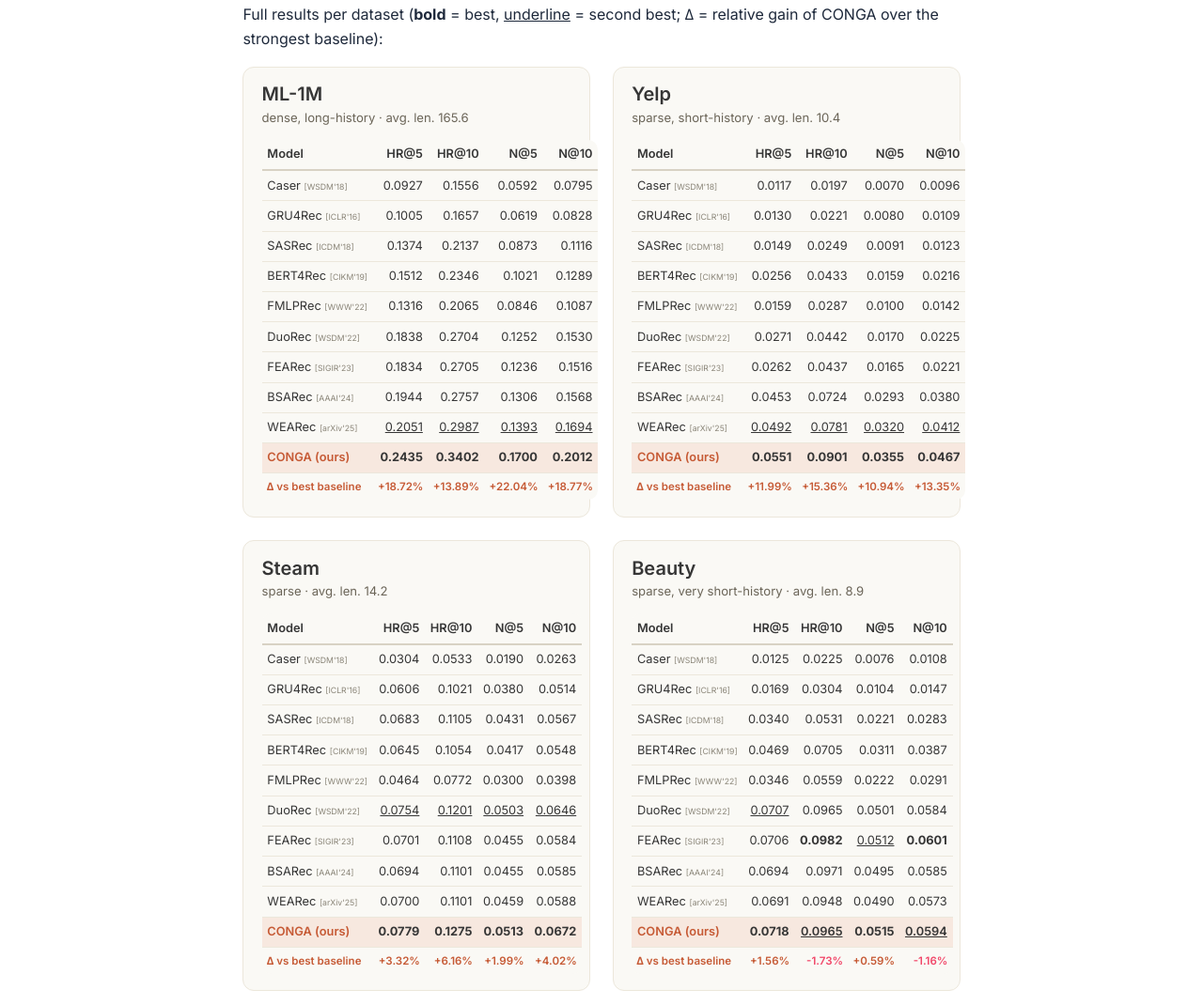
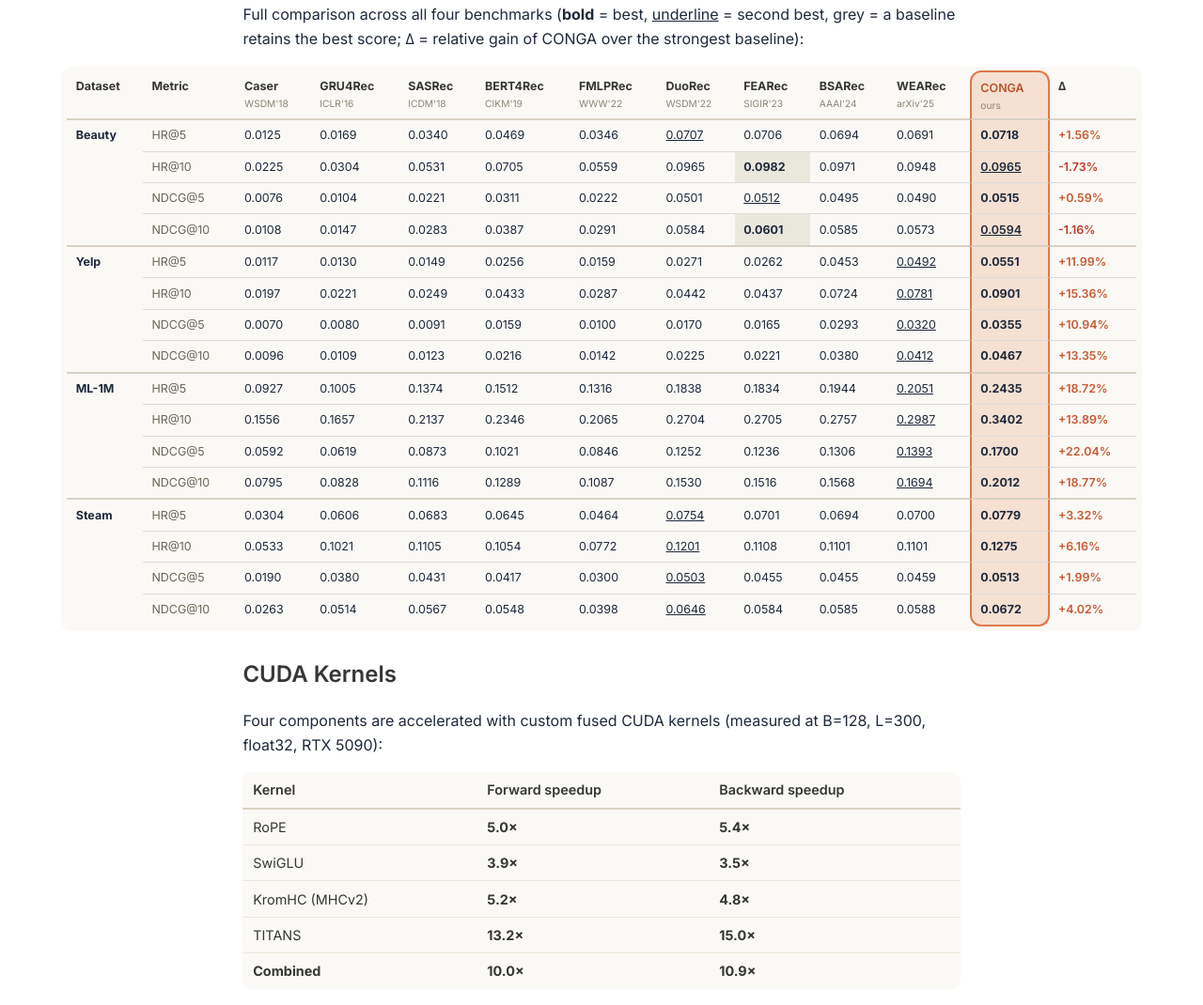
Before and after one commit to PrORain-HCMUS/conga-page, a plain HTML site: page index.html in a window 1280 px wide. Shown: the part 4760-5830 px from the top of the page at 94% size. Drawn offline with nearby package versions, Linux system fonts and the light colour scheme; some icons are missing.

Commit message:
Merge per-dataset tables into one paper-style table with highlighted CONGA column

```diff
--- a/index.html
+++ b/index.html
@@ -72,13 +72,22 @@
     .table-clean tbody tr:last-child td { border-bottom: none !important; }
     .table-clean tr.conga-row td { background: #f7e8df; font-weight: 600; }
     .table-clean tr.conga-row td:first-child { color: #c65a35; }
-    .dataset-card { background: #faf9f5; border: 1px solid #ece7db; border-radius: 12px; padding: 1.1rem 1.2rem; height: 100%; }
-    .dataset-card h4 { margin-bottom: .2rem !important; }
-    .dataset-card .regime { color: #6b6558; font-size: .82rem; margin-bottom: .6rem; }
-    .dataset-card .table-clean { font-size: .8rem; }
-    .dataset-card .table-clean th, .dataset-card .table-clean td { padding: .42em .45em; white-space: nowrap; }
-    .dataset-card small { font-size: .68em; color: #8a8578; }
-    .delta-row td { color: #c65a35; font-size: .72rem; font-weight: 600; background: transparent !important; }
+    /* Overall-performance table: single paper-style table, Anthropic-benchmark look */
+    .overall-wrap { width: min(1150px, 96vw); position: relative; left: 50%; transform: translateX(-50%); }
+    .table-overall { border-collapse: separate; border-spacing: 0; background: #faf9f5; font-size: .78rem; width: 100%; border-radius: 12px; padding: .3rem .4rem; }
+    .table-overall th, .table-overall td { border: none; border-bottom: 1px solid #ece7db; padding: .5em .45em; text-align: right; white-space: nowrap; vertical-align: middle; }
+    .table-overall thead th { color: #3d3a33; font-weight: 700; border-bottom: 2px solid #d8d2c4; }
+    .table-overall thead th small { display: block; font-weight: 400; font-size: .82em; color: #8a8578; }
+    .table-overall td.rowhead { text-align: left; font-weight: 700; border-bottom: 2px solid #d8d2c4; }
+    .table-overall .methead { text-align: left; color: #6b6558; }
+    .table-overall tr.group-end td { border-bottom: 2px solid #d8d2c4; }
+    .table-overall tr.last-row td { border-bottom: none; }
+    .table-overall .hl { background: #f6e0d2; border-left: 2px solid #dd7a4a; border-right: 2px solid #dd7a4a; font-weight: 600; }
+    .table-overall thead th.hl { border-top: 2px solid #dd7a4a; border-top-left-radius: 12px; border-top-right-radius: 12px; color: #b9532c; }
+    .table-overall tr.last-row td.hl { border-bottom: 2px solid #dd7a4a !important; border-bottom-left-radius: 12px; border-bottom-right-radius: 12px; }
+    .table-overall .win-other { background: #eae7dd; font-weight: 600; }
+    .table-overall .delta { color: #c65a35; font-weight: 600; }
+    .table-overall .delta-neg { color: #c0392b; font-weight: 600; }
   </style>
 
   <!-- Non-critical CSS - Load asynchronously -->
@@ -315,96 +324,33 @@
 
           <img src="static/images/chart-ndcg10.png" alt="NDCG@10 comparison across ML-1M, Yelp, Steam, and Beauty: CONGA leads on three of four datasets" loading="lazy" style="width:100%; height:auto;"/>
 
-          <p style="margin-top:1.5rem;">Full results per dataset (<b>bold</b> = best, <u>underline</u> = second best; &Delta; = relative gain of CONGA over the strongest baseline):</p>
+          <p style="margin-top:1.5rem;">Full comparison across all four benchmarks (<b>bold</b> = best, <u>underline</u> = second best, grey = a baseline retains the best score; &Delta; = relative gain of CONGA over the strongest baseline):</p>
 
-          <div class="columns is-multiline">
-            <div class="column is-half">
-              <div class="dataset-card">
-                <h4 class="title is-5">ML-1M</h4>
-                <p class="regime">dense, long-history &middot; avg. len. 165.6</p>
-                <table class="table is-fullwidth table-clean has-text-right">
-                  <thead><tr><th class="has-text-left">Model</th><th>HR@5</th><th>HR@10</th><th>N@5</th><th>N@10</th></tr></thead>
-                  <tbody>
-                    <tr><td class="has-text-left">Caser <small>[WSDM'18]</small></td><td>0.0927</td><td>0.1556</td><td>0.0592</td><td>0.0795</td></tr>
-                    <tr><td class="has-text-left">GRU4Rec <small>[ICLR'16]</small></td><td>0.1005</td><td>0.1657</td><td>0.0619</td><td>0.0828</td></tr>
-                    <tr><td class="has-text-left">SASRec <small>[ICDM'18]</small></td><td>0.1374</td><td>0.2137</td><td>0.0873</td><td>0.1116</td></tr>
-                    <tr><td class="has-text-left">BERT4Rec <small>[CIKM'19]</small></td><td>0.1512</td><td>0.2346</td><td>0.1021</td><td>0.1289</td></tr>
-                    <tr><td class="has-text-left">FMLPRec <small>[WWW'22]</small></td><td>0.1316</td><td>0.2065</td><td>0.0846</td><td>0.1087</td></tr>
-                    <tr><td class="has-text-left">DuoRec <small>[WSDM'22]</small></td><td>0.1838</td><td>0.2704</td><td>0.1252</td><td>0.1530</td></tr>
-                    <tr><td class="has-text-left">FEARec <small>[SIGIR'23]</small></td><td>0.1834</td><td>0.2705</td><td>0.1236</td><td>0.1516</td></tr>
-                    <tr><td class="has-text-left">BSARec <small>[AAAI'24]</small></td><td>0.1944</td><td>0.2757</td><td>0.1306</td><td>0.1568</td></tr>
-                    <tr><td class="has-text-left">WEARec <small>[arXiv'25]</small></td><td><u>0.2051</u></td><td><u>0.2987</u></td><td><u>0.1393</u></td><td><u>0.1694</u></td></tr>
-                    <tr class="conga-row"><td class="has-text-left">CONGA (ours)</td><td><b>0.2435</b></td><td><b>0.3402</b></td><td><b>0.1700</b></td><td><b>0.2012</b></td></tr>
-                    <tr class="delta-row"><td class="has-text-left">&Delta; vs best baseline</td><td>+18.72%</td><td>+13.89%</td><td>+22.04%</td><td>+18.77%</td></tr>
-                  </tbody>
-                </table>
-              </div>
-            </div>
-            <div class="column is-half">
-              <div class="dataset-card">
-                <h4 class="title is-5">Yelp</h4>
-                <p class="regime">sparse, short-history &middot; avg. len. 10.4</p>
-                <table class="table is-fullwidth table-clean has-text-right">
-                  <thead><tr><th class="has-text-left">Model</th><th>HR@5</th><th>HR@10</th><th>N@5</th><th>N@10</th></tr></thead>
-                  <tbody>
-                    <tr><td class="has-text-left">Caser <small>[WSDM'18]</small></td><td>0.0117</td><td>0.0197</td><td>0.0070</td><td>0.0096</td></tr>
-                    <tr><td class="has-text-left">GRU4Rec <small>[ICLR'16]</small></td><td>0.0130</td><td>0.0221</td><td>0.0080</td><td>0.0109</td></tr>
-                    <tr><td class="has-text-left">SASRec <small>[ICDM'18]</small></td><td>0.0149</td><td>0.0249</td><td>0.0091</td><td>0.0123</td></tr>
-                    <tr><td class="has-text-left">BERT4Rec <small>[CIKM'19]</small></td><td>0.0256</td><td>0.0433</td><td>0.0159</td><td>0.0216</td></tr>
-                    <tr><td class="has-text-left">FMLPRec <small>[WWW'22]</small></td><td>0.0159</td><td>0.0287</td><td>0.0100</td><td>0.0142</td></tr>
-                    <tr><td class="has-text-left">DuoRec <small>[WSDM'22]</small></td><td>0.0271</td><td>0.0442</td><td>0.0170</td><td>0.0225</td></tr>
-                    <tr><td class="has-text-left">FEARec <small>[SIGIR'23]</small></td><td>0.0262</td><td>0.0437</td><td>0.0165</td><td>0.0221</td></tr>
-                    <tr><td class="has-text-left">BSARec <small>[AAAI'24]</small></td><td>0.0453</td><td>0.0724</td><td>0.0293</td><td>0.0380</td></tr>
-                    <tr><td class="has-text-left">WEARec <small>[arXiv'25]</small></td><td><u>0.0492</u></td><td><u>0.0781</u></td><td><u>0.0320</u></td><td><u>0.0412</u></td></tr>
-                    <tr class="conga-row"><td class="has-text-left">CONGA (ours)</td><td><b>0.0551</b></td><td><b>0.0901</b></td><td><b>0.0355</b></td><td><b>0.0467</b></td></tr>
-                    <tr class="delta-row"><td class="has-text-left">&Delta; vs best baseline</td><td>+11.99%</td><td>+15.36%</td><td>+10.94%</td><td>+13.35%</td></tr>
-                  </tbody>
-                </table>
-              </div>
-            </div>
-            <div class="column is-half">
-              <div class="dataset-card">
-                <h4 class="title is-5">Steam</h4>
-                <p class="regime">sparse &middot; avg. len. 14.2</p>
-                <table class="table is-fullwidth table-clean has-text-right">
-                  <thead><tr><th class="has-text-left">Model</th><th>HR@5</th><th>HR@10</th><th>N@5</th><th>N@10</th></tr></thead>
-                  <tbody>
-                    <tr><td class="has-text-left">Caser <small>[WSDM'18]</small></td><td>0.0304</td><td>0.0533</td><td>0.0190</td><td>0.0263</td></tr>
-                    <tr><td class="has-text-left">GRU4Rec <small>[ICLR'16]</small></td><td>0.0606</td><td>0.1021</td><td>0.0380</td><td>0.0514</td></tr>
-                    <tr><td class="has-text-left">SASRec <small>[ICDM'18]</small></td><td>0.0683</td><td>0.1105</td><td>0.0431</td><td>0.0567</td></tr>
-                    <tr><td class="has-text-left">BERT4Rec <small>[CIKM'19]</small></td><td>0.0645</td><td>0.1054</td><td>0.0417</td><td>0.0548</td></tr>
-                    <tr><td class="has-text-left">FMLPRec <small>[WWW'22]</small></td><td>0.0464</td><td>0.0772</td><td>0.0300</td><td>0.0398</td></tr>
-                    <tr><td class="has-text-left">DuoRec <small>[WSDM'22]</small></td><td><u>0.0754</u></td><td><u>0.1201</u></td><td><u>0.0503</u></td><td><u>0.0646</u></td></tr>
-                    <tr><td class="has-text-left">FEARec <small>[SIGIR'23]</small></td><td>0.0701</td><td>0.1108</td><td>0.0455</td><td>0.0584</td></tr>
-                    <tr><td class="has-text-left">BSARec <small>[AAAI'24]</small></td><td>0.0694</td><td>0.1101</td><td>0.0455</td><td>0.0585</td></tr>
-                    <tr><td class="has-text-left">WEARec <small>[arXiv'25]</small></td><td>0.0700</td><td>0.1101</td><td>0.0459</td><td>0.0588</td></tr>
-                    <tr class="conga-row"><td class="has-text-left">CONGA (ours)</td><td><b>0.0779</b></td><td><b>0.1275</b></td><td><b>0.0513</b></td><td><b>0.0672</b></td></tr>
-                    <tr class="delta-row"><td class="has-text-left">&Delta; vs best baseline</td><td>+3.32%</td><td>+6.16%</td><td>+1.99%</td><td>+4.02%</td></tr>
-                  </tbody>
-                </table>
-              </div>
-            </div>
-            <div class="column is-half">
-              <div class="dataset-card">
-                <h4 class="title is-5">Beauty</h4>
-                <p class="regime">sparse, very short-history &middot; avg. len. 8.9</p>
-                <table class="table is-fullwidth table-clean has-text-right">
-                  <thead><tr><th class="has-text-left">Model</th><th>HR@5</th><th>HR@10</th><th>N@5</th><th>N@10</th></tr></thead>
-                  <tbody>
-                    <tr><td class="has-text-left">Caser <small>[WSDM'18]</small></td><td>0.0125</td><td>0.0225</td><td>0.0076</td><td>0.0108</td></tr>
-                    <tr><td class="has-text-left">GRU4Rec <small>[ICLR'16]</small></td><td>0.0169</td><td>0.0304</td><td>0.0104</td><td>0.0147</td></tr>
-                    <tr><td class="has-text-left">SASRec <small>[ICDM'18]</small></td><td>0.0340</td><td>0.0531</td><td>0.0221</td><td>0.0283</td></tr>
-                    <tr><td class="has-text-left">BERT4Rec <small>[CIKM'19]</small></td><td>0.0469</td><td>0.0705</td><td>0.0311</td><td>0.0387</td></tr>
-                    <tr><td class="has-text-left">FMLPRec <small>[WWW'22]</small></td><td>0.0346</td><td>0.0559</td><td>0.0222</td><td>0.0291</td></tr>
-                    <tr><td class="has-text-left">DuoRec <small>[WSDM'22]</small></td><td><u>0.0707</u></td><td>0.0965</td><td>0.0501</td><td>0.0584</td></tr>
-                    <tr><td class="has-text-left">FEARec <small>[SIGIR'23]</small></td><td>0.0706</td><td><b>0.0982</b></td><td><u>0.0512</u></td><td><b>0.0601</b></td></tr>
-                    <tr><td class="has-text-left">BSARec <small>[AAAI'24]</small></td><td>0.0694</td><td>0.0971</td><td>0.0495</td><td>0.0585</td></tr>
-                    <tr><td class="has-text-left">WEARec <small>[arXiv'25]</small></td><td>0.0691</td><td>0.0948</td><td>0.0490</td><td>0.0573</td></tr>
-                    <tr class="conga-row"><td class="has-text-left">CONGA (ours)</td><td><b>0.0718</b></td><td><u>0.0965</u></td><td><b>0.0515</b></td><td><u>0.0594</u></td></tr>
-                    <tr class="delta-row"><td class="has-text-left">&Delta; vs best baseline</td><td>+1.56%</td><td class="has-text-danger">-1.73%</td><td>+0.59%</td><td class="has-text-danger">-1.16%</td></tr>
-                  </tbody>
-                </table>
-              </div>
+          <div class="overall-wrap">
+            <div class="table-container">
+              <table class="table-overall">
+                <thead>
+                  <tr><th style="text-align:left;">Dataset</th><th style="text-align:left;">Metric</th><th>Caser<small>WSDM'18</small></th><th>GRU4Rec<small>ICLR'16</small></th><th>SASRec<small>ICDM'18</small></th><th>BERT4Rec<small>CIKM'19</small></th><th>FMLPRec<small>WWW'22</small></th><th>DuoRec<small>WSDM'22</small></th><th>FEARec<small>SIGIR'23</small></th><th>BSARec<small>AAAI'24</small></th><th>WEARec<small>arXiv'25</small></th><th class="hl">CONGA<small>ours</small></th><th>&Delta;</th></tr>
+                </thead>
+                <tbody>
+                  <tr><td class="rowhead" rowspan="4">Beauty</td><td class="methead">HR@5</td><td>0.0125</td><td>0.0169</td><td>0.0340</td><td>0.0469</td><td>0.0346</td><td><u>0.0707</u></td><td>0.0706</td><td>0.0694</td><td>0.0691</td><td class="hl"><b>0.0718</b></td><td class="delta">+1.56%</td></tr>
+                  <tr><td class="methead">HR@10</td><td>0.0225</td><td>0.0304</td><td>0.0531</td><td>0.0705</td><td>0.0559</td><td>0.0965</td><td class="win-other"><b>0.0982</b></td><td>0.0971</td><td>0.0948</td><td class="hl"><u>0.0965</u></td><td class="delta-neg">-1.73%</td></tr>
+                  <tr><td class="methead">NDCG@5</td><td>0.0076</td><td>0.0104</td><td>0.0221</td><td>0.0311</td><td>0.0222</td><td>0.0501</td><td><u>0.0512</u></td><td>0.0495</td><td>0.0490</td><td class="hl"><b>0.0515</b></td><td class="delta">+0.59%</td></tr>
+                  <tr class="group-end"><td class="methead">NDCG@10</td><td>0.0108</td><td>0.0147</td><td>0.0283</td><td>0.0387</td><td>0.0291</td><td>0.0584</td><td class="win-other"><b>0.0601</b></td><td>0.0585</td><td>0.0573</td><td class="hl"><u>0.0594</u></td><td class="delta-neg">-1.16%</td></tr>
+                  <tr><td class="rowhead" rowspan="4">Yelp</td><td class="methead">HR@5</td><td>0.0117</td><td>0.0130</td><td>0.0149</td><td>0.0256</td><td>0.0159</td><td>0.0271</td><td>0.0262</td><td>0.0453</td><td><u>0.0492</u></td><td class="hl"><b>0.0551</b></td><td class="delta">+11.99%</td></tr>
+                  <tr><td class="methead">HR@10</td><td>0.0197</td><td>0.0221</td><td>0.0249</td><td>0.0433</td><td>0.0287</td><td>0.0442</td><td>0.0437</td><td>0.0724</td><td><u>0.0781</u></td><td class="hl"><b>0.0901</b></td><td class="delta">+15.36%</td></tr>
+                  <tr><td class="methead">NDCG@5</td><td>0.0070</td><td>0.0080</td><td>0.0091</td><td>0.0159</td><td>0.0100</td><td>0.0170</td><td>0.0165</td><td>0.0293</td><td><u>0.0320</u></td><td class="hl"><b>0.0355</b></td><td class="delta">+10.94%</td></tr>
+                  <tr class="group-end"><td class="methead">NDCG@10</td><td>0.0096</td><td>0.0109</td><td>0.0123</td><td>0.0216</td><td>0.0142</td><td>0.0225</td><td>0.0221</td><td>0.0380</td><td><u>0.0412</u></td><td class="hl"><b>0.0467</b></td><td class="delta">+13.35%</td></tr>
+                  <tr><td class="rowhead" rowspan="4">ML-1M</td><td class="methead">HR@5</td><td>0.0927</td><td>0.1005</td><td>0.1374</td><td>0.1512</td><td>0.1316</td><td>0.1838</td><td>0.1834</td><td>0.1944</td><td><u>0.2051</u></td><td class="hl"><b>0.2435</b></td><td class="delta">+18.72%</td></tr>
+                  <tr><td class="methead">HR@10</td><td>0.1556</td><td>0.1657</td><td>0.2137</td><td>0.2346</td><td>0.2065</td><td>0.2704</td><td>0.2705</td><td>0.2757</td><td><u>0.2987</u></td><td class="hl"><b>0.3402</b></td><td class="delta">+13.89%</td></tr>
+                  <tr><td class="methead">NDCG@5</td><td>0.0592</td><td>0.0619</td><td>0.0873</td><td>0.1021</td><td>0.0846</td><td>0.1252</td><td>0.1236</td><td>0.1306</td><td><u>0.1393</u></td><td class="hl"><b>0.1700</b></td><td class="delta">+22.04%</td></tr>
+                  <tr class="group-end"><td class="methead">NDCG@10</td><td>0.0795</td><td>0.0828</td><td>0.1116</td><td>0.1289</td><td>0.1087</td><td>0.1530</td><td>0.1516</td><td>0.1568</td><td><u>0.1694</u></td><td class="hl"><b>0.2012</b></td><td class="delta">+18.77%</td></tr>
+                  <tr><td class="rowhead" rowspan="4" style="border-bottom:none;">Steam</td><td class="methead">HR@5</td><td>0.0304</td><td>0.0606</td><td>0.0683</td><td>0.0645</td><td>0.0464</td><td><u>0.0754</u></td><td>0.0701</td><td>0.0694</td><td>0.0700</td><td class="hl"><b>0.0779</b></td><td class="delta">+3.32%</td></tr>
+                  <tr><td class="methead">HR@10</td><td>0.0533</td><td>0.1021</td><td>0.1105</td><td>0.1054</td><td>0.0772</td><td><u>0.1201</u></td><td>0.1108</td><td>0.1101</td><td>0.1101</td><td class="hl"><b>0.1275</b></td><td class="delta">+6.16%</td></tr>
+                  <tr><td class="methead">NDCG@5</td><td>0.0190</td><td>0.0380</td><td>0.0431</td><td>0.0417</td><td>0.0300</td><td><u>0.0503</u></td><td>0.0455</td><td>0.0455</td><td>0.0459</td><td class="hl"><b>0.0513</b></td><td class="delta">+1.99%</td></tr>
+                  <tr class="last-row"><td class="methead">NDCG@10</td><td>0.0263</td><td>0.0514</td><td>0.0567</td><td>0.0548</td><td>0.0398</td><td><u>0.0646</u></td><td>0.0584</td><td>0.0585</td><td>0.0588</td><td class="hl"><b>0.0672</b></td><td class="delta">+4.02%</td></tr>
+                </tbody>
+              </table>
             </div>
           </div>
 
```
